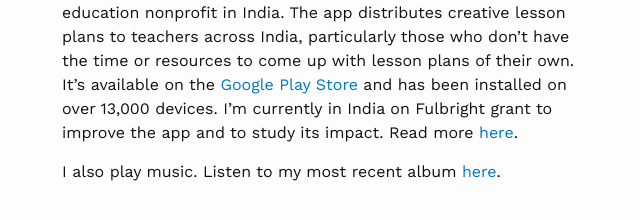
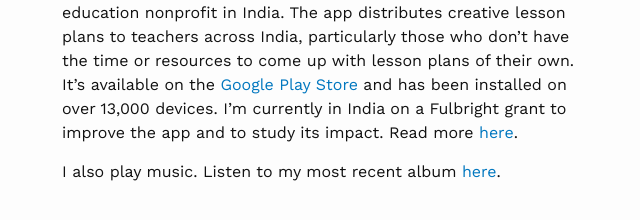
Before and after one commit to grahamearley/blog, a Jekyll site: the page built from about.md, in a window 1280 px wide. Shown: the part 312-532 px from the top of the page, without its empty margins (303-943 px from the left). Built offline with Jekyll 4.4.1, drawn with Linux system fonts in a browser that asks for light colours.

```diff
--- a/about.md
+++ b/about.md
@@ -6,6 +6,6 @@ permalink: /about/
 
 Hi, I'm Graham. I'm a design-centric software developer, currently focused on Android development. I recently graduated from Carleton College as a Computer Science and Math/Stats major.
 
-My main project right now is an Android app I'm developing for an education nonprofit in India. The app distributes creative lesson plans to teachers across India, particularly those who don't have the time or resources to come up with lesson plans of their own. It's available on the [Google Play Store](https://play.google.com/store/apps/details?id=org.jnanaprabodhini.happyteacherapp) and has been installed on over 13,000 devices. I'm currently in India on Fulbright grant to improve the app and to study its impact. Read more [here](http://fulbright.grahamearley.website).
+My main project right now is an Android app I'm developing for an education nonprofit in India. The app distributes creative lesson plans to teachers across India, particularly those who don't have the time or resources to come up with lesson plans of their own. It's available on the [Google Play Store](https://play.google.com/store/apps/details?id=org.jnanaprabodhini.happyteacherapp) and has been installed on over 13,000 devices. I'm currently in India on a Fulbright grant to improve the app and to study its impact. Read more [here](http://fulbright.grahamearley.website).
 
 I also play music. Listen to my most recent album [here](https://grahamearley.bandcamp.com).
```
